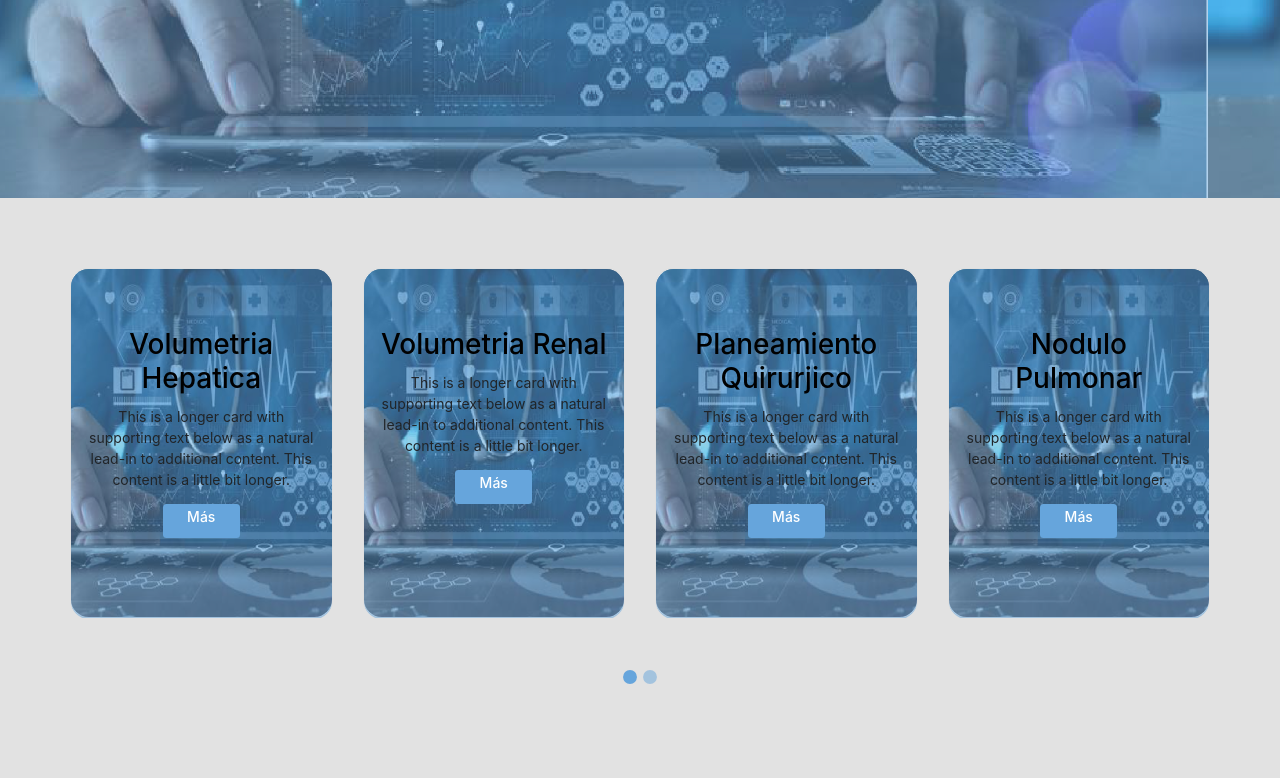
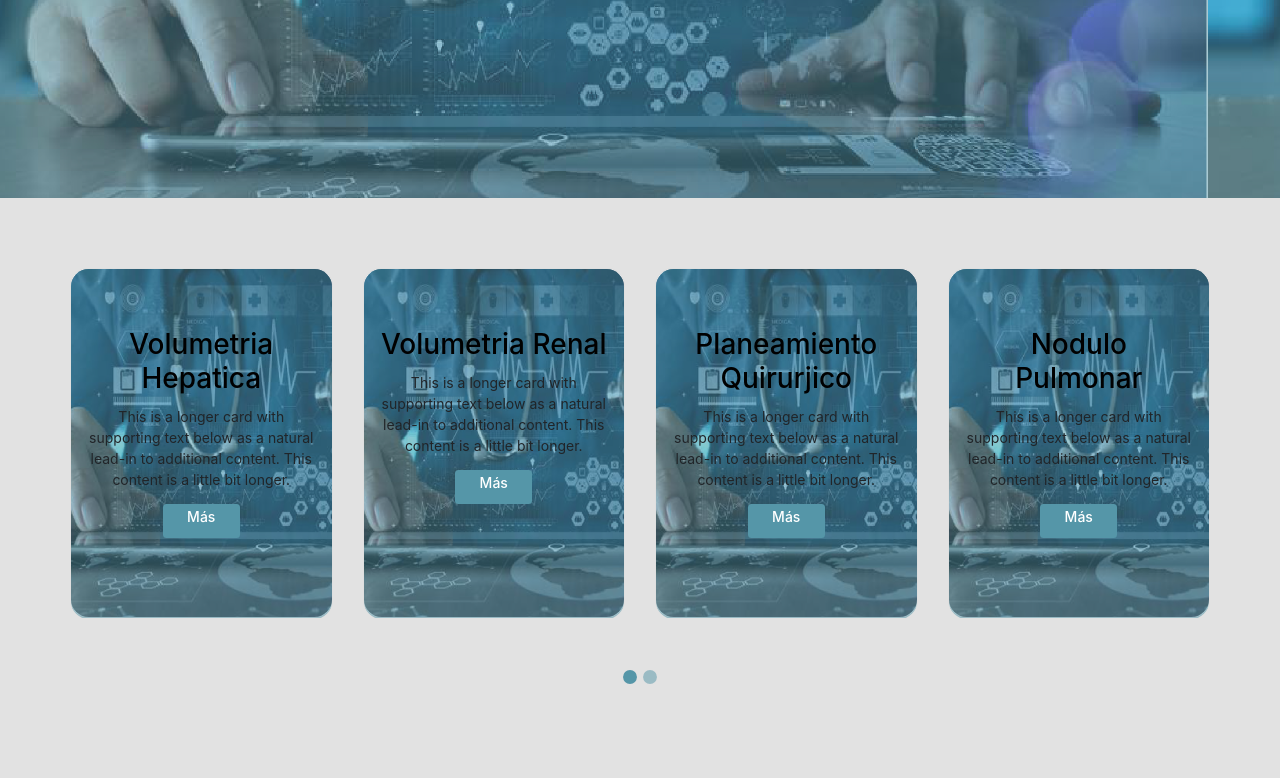
Before and after one commit to alexgc0810/clarity, a plain HTML site: page index.html in a window 1280 px wide. Shown: the part 359-1137 px from the top of the page. Drawn offline with nearby package versions, Linux system fonts and the light colour scheme.

Commit message:
Cambio del color

```diff
--- a/css/main.scss
+++ b/css/main.scss
@@ -1,6 +1,6 @@
 /* Scss Document */
 
-$main_blue: #66a5dc;
+$main_blue: #5596a8;
 $main_gray: #e8e8e8;
 
 
```
Also changed, not shown: index.html (+0 -1 lines), css/main.css.
